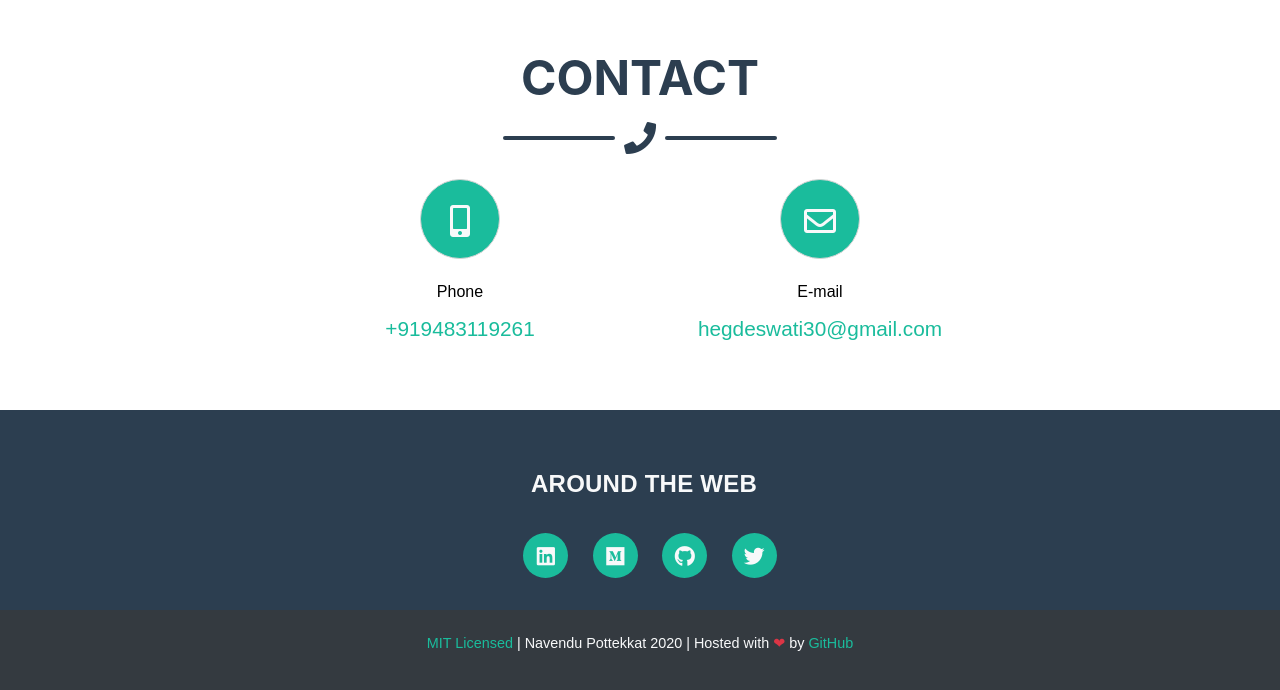
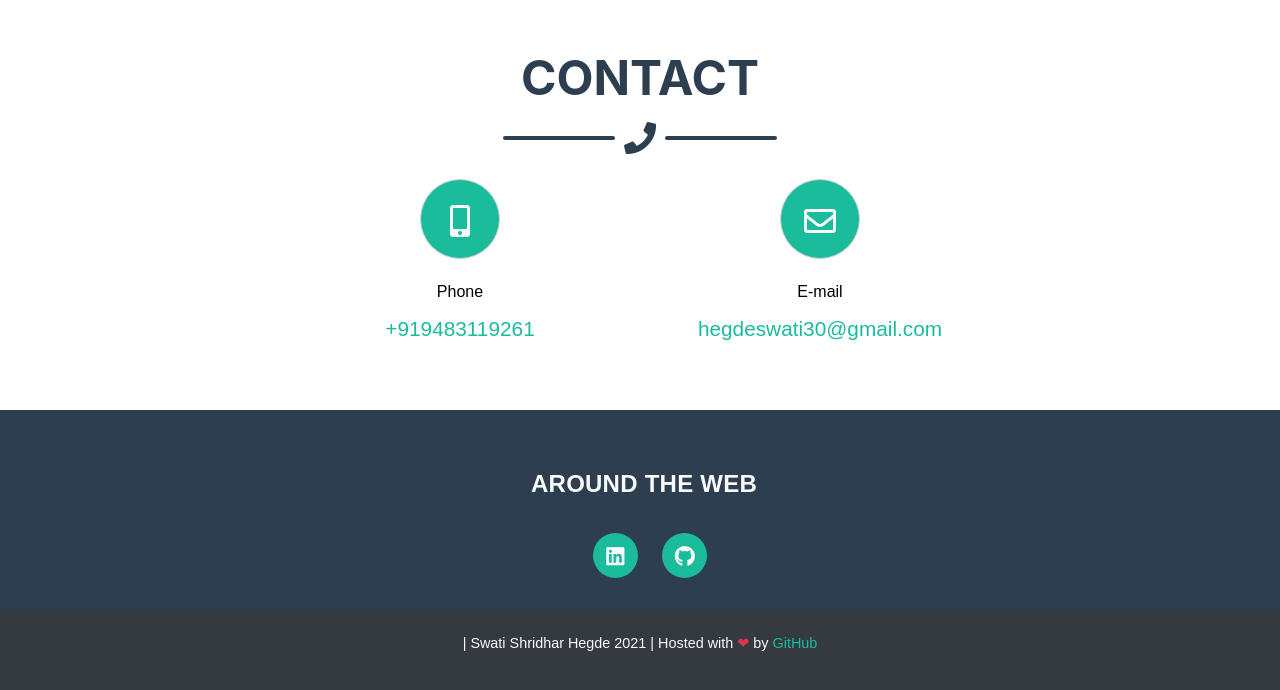
Before and after one commit to Swati1289/my-portfolio, a plain HTML site: page index.html in a window 1280 px wide. Shown: the part 3620-4310 px from the top of the page. Drawn offline with Linux system fonts and the light colour scheme.

```diff
--- a/index.html
+++ b/index.html
@@ -157,7 +157,7 @@
             <div class="contact_list">
                 <div class="c_list cc--l"><a href="#"><i class="far fa-envelope"></i></a>
                 <div class="select"><p>E-mail</p>
-                <a class="phone--p" href="">hegdeswati30@gmail.com</a></div></div>
+                <a class="phone--p" href="hegdeswati30@gmail.com">hegdeswati30@gmail.com</a></div></div>
             </div>
         </div>
         </div>
@@ -165,15 +165,12 @@
         <footer class="social_f">
             <h2 class="social">AROUND THE WEB</h2>
             <ul class="social__list">
-                <li class="soial__item"><a href="https://in.linkedin.com/" class="social_link"><i class="fab fa-linkedin"></i></a></li>
-                <li class="soial__item"><a href="https://medium.com/" class="social_link"><i class="fab fa-medium"></i></a></li>
-                <li class="soial__item"><a href="https://github.com" class="social_link"><i class="fab fa-github"></i></a></li>
-                <li class="soial__item"><a href="https://twitter.com" class="social_link"><i class="fab fa-twitter"></i></a></li>
+                <li class="soial__item"><a href="https://www.linkedin.com/in/swati-hegde-273046199" class="social_link"><i class="fab fa-linkedin"></i></a></li>
+                <li class="soial__item"><a href="https://github.com/Swati1289" class="social_link"><i class="fab fa-github"></i></a></li>
             </ul>
         </footer>
         <div class="copyright">
-            <p><a href="">MIT Licensed</a> | Navendu Pottekkat 2020 | Hosted with <span>❤</span> by <a href=""> GitHub</a></p>
-           <!-- <p> <a href=""> Use this template</a> Star Fork</p>-->
+            <p> | Swati Shridhar Hegde 2021 | Hosted with <span>❤</span> by <a href="https://github.com"> GitHub</a></p>
         </div>
     </body>
 </html>
```
